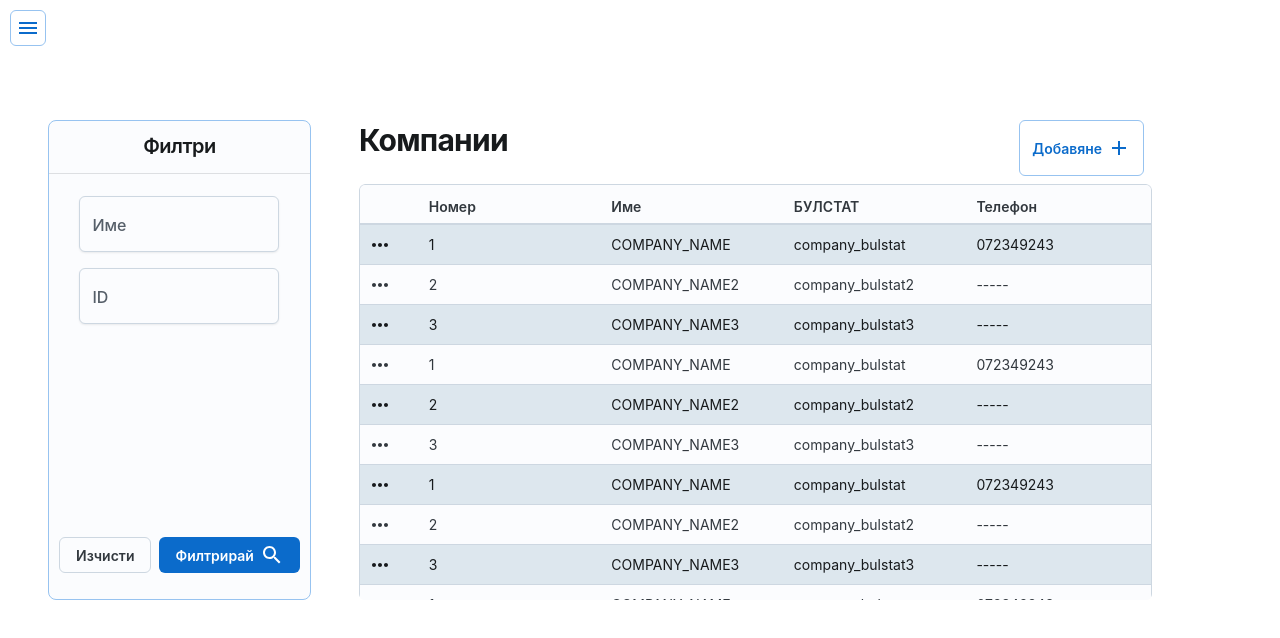
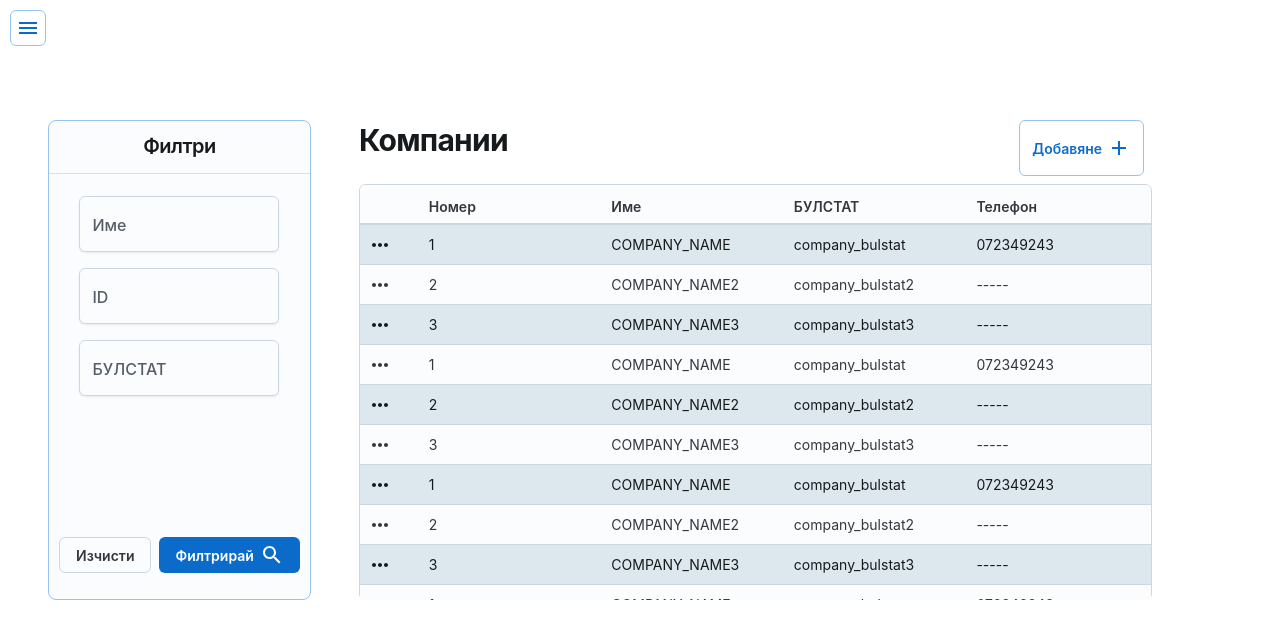
Before and after one commit to PreslavGit/BRS-4, a React (Vite) app: page /companies in a window 1280 px wide. Shown: the top 638 px of the page. Built offline with nearby package versions, Linux system fonts and the light colour scheme; a web font is replaced by a local one.

Commit message:
some state issues

```diff
--- a/src/Components/DataTable.tsx
+++ b/src/Components/DataTable.tsx
@@ -1,5 +1,6 @@
-import { Add, Delete, Edit, MoreHoriz } from "@mui/icons-material";
+import { Add, Delete, Edit, MoreHoriz, Visibility } from "@mui/icons-material";
 import { Button, Dropdown, ListItemDecorator, Menu, MenuButton, MenuItem, Sheet, Table, Typography } from "@mui/joy";
+import { useNavigate } from "react-router-dom";
 
 export type TableHeader<T> = {
     [Prop in keyof T]: string
@@ -12,11 +13,14 @@ type props<T> = {
 }
 
 export function DataTable<T>({ headers, data, tableName }: props<T>) {
+
+    const n = useNavigate()
+
     return (
         <div className="w-full h-[60vh] mr-[10vw]">
             <div className="w-full h-[7vh] pr-2 mb-[1vh] flex flex-row justify-between">
                 <Typography level='h2'>{tableName}</Typography>
-                <Button size="sm" variant="outlined">Добавяне <Add sx={{ marginLeft: '5px', }} /></Button>
+                <Button size="sm" variant="outlined" onClick={() => n('/form')}>Добавяне <Add sx={{ marginLeft: '5px', }} /></Button>
             </div>
             <Sheet sx={{ height: '52vh', overflow: 'auto', borderRadius: 'sm' }}>
                 <Table variant="outlined" hoverRow stickyHeader stripe={'odd'}>
@@ -31,12 +35,18 @@ export function DataTable<T>({ headers, data, tableName }: props<T>) {
                     </thead>
                     <tbody>
                         {data.map((d, i) => {
-                            return <tr key={i}>
-                                <td key={i}>
+                            return <tr key={`row-${i}`}>
+                                <td key={`data-${i}`}>
                                     <Dropdown>
                                         <MenuButton slots={{ root: MoreHoriz }}>
                                         </MenuButton>
                                         <Menu size="sm" placement="left-end">
+                                            <MenuItem color="primary">
+                                                <ListItemDecorator>
+                                                    <Visibility />
+                                                </ListItemDecorator>{' '}
+                                                Преглед
+                                            </MenuItem>
                                             <MenuItem>
                                                 <ListItemDecorator>
                                                     <Edit />
@@ -54,7 +64,7 @@ export function DataTable<T>({ headers, data, tableName }: props<T>) {
                                 </td>
                                 {Object.keys(headers).map(h => {
                                     const key = h as keyof T;
-                                    return <td key={d[key] as any}>{(d[key] as any) ? (d[key] as any) : '-----'}</td>
+                                    return <td key={`cell-${i}-${key as string}`}>{(d[key] as any) ? (d[key] as any) : '-----'}</td>
                                 })}
                             </tr>
                         })}
--- a/src/Components/FormInput.tsx
+++ b/src/Components/FormInput.tsx
@@ -1,12 +1,12 @@
 import { Input, styled } from "@mui/joy"
-import React from "react"
+import React, { ChangeEvent } from "react"
 
 export type FormProps = Omit<props, 'form' | 'setForm' | 'type'>
 
 type props = {
     name: string
     label: string
-    setForm: React.SetStateAction<any>
+    setForm: React.Dispatch<any>
     form: any
     type?: 'text' | 'password' | 'number'
     placeholder?: string
@@ -77,11 +77,20 @@ const InnerInput = React.forwardRef<
 });
 
 export function FormInput({ name, label, form, setForm, type = 'text', placeholder = '' }: props) {
+    // console.log(form);
+
+    function handleChange(e: ChangeEvent<HTMLInputElement>){
+        // console.log(form);
+        // console.log(name);
+
+        setForm({...form, [name]: e.target.value })
+        console.log(form);
+    }
     return (
             <Input
                 slots={{ input: InnerInput}}
-                slotProps={{ input: { placeholder: placeholder, type: type, value: form[name], name: label,
-                    onChange: (e) => setForm({...form, [name]: e.target.value })}
+                slotProps={{ input: { placeholder: placeholder, type: type, value: form[name] ?? '', name: label,
+                    onChange: (e) => handleChange(e)}
                 }}
                 sx={{ '--Input-minHeight': '56px' }}
             />
--- /dev/null
+++ b/src/Components/ManageForm.tsx
@@ -0,0 +1,33 @@
+import { Button, Stack, Typography } from "@mui/joy"
+import { FormInput, FormProps } from "./FormInput"
+import { useState } from "react"
+import { inputsToForm } from "../helpers"
+
+type props<T> = {
+    Entity: new () => T
+    labels: Record<keyof T, string>
+}
+
+export function ManageForm<T>({ Entity, labels }: props<T>) {
+    const e = new Entity()
+    const inputs: FormProps[] = Object.keys(e as any).map(i => {
+        return { name: i, label: labels[i as keyof T]}
+    })
+
+    const formInit = inputsToForm(inputs, { 'INS_COMPANY_NAME': 'Some name' })
+    const [form, setForm] = useState(formInit)
+
+    return (
+        <div className="sm:w-[600px] w-[300px] p-4 rounded-xl border-blue-300 border-[1px]">
+            <Typography level="h3" sx={{ marginBottom: '10px' }}>Добавяне на компания</Typography>
+            <Stack spacing={2} direction="row" flexWrap="wrap" useFlexGap justifyContent={'center'}>
+                {inputs.map(i => {
+                    return <FormInput form={form} label={i.label} name={i.name} setForm={setForm} key={i.name}/>
+                })}
+            </Stack>
+            <div className="w-full flex justify-center items-center mt-4">
+                <Button onClick={() => console.log(form)}>Добавяне</Button>
+            </div>
+        </div>
+    )
+}
--- a/src/Components/TableFilter.tsx
+++ b/src/Components/TableFilter.tsx
@@ -14,10 +14,11 @@ type props = {
 export function TableFilter({ formInputs, form, setForm, url }: props) {
 
     function clearForm() {
+        const cleared: any= {}
         for (const input in form) {
-            form[input] = ''
+            cleared[input] = ''
         }
-        setForm(structuredClone(form))
+        setForm(cleared)
     }
 
     async function getFiltered() {
--- a/src/Components/Tabs/Companies/Companies.tsx
+++ b/src/Components/Tabs/Companies/Companies.tsx
@@ -8,10 +8,12 @@ import { TableHeader } from "../../DataTable";
 export function Companies() {
     const filterInputs: FormProps[] = [
         { name: 'name', label: 'Име' },
-        { name: 'id', label: 'ID' }
+        { name: 'id', label: 'ID' },
+        { name: 'bulstat', label: 'БУЛСТАТ' },
     ]
 
-    const [companiesFilterForm, setCompaniesFilterForm] = useState(inputsToForm(filterInputs))
+    const formInit = inputsToForm(filterInputs)
+    const [companiesFilterForm, setCompaniesFilterForm] = useState(formInit)
 
     const headers: TableHeader<Company> = { INS_COMPANY_ID: 'Номер', INS_COMPANY_NAME: 'Име', INS_COMPANY_BULSTAT: 'БУЛСТАТ', INS_COMPANY_TEL: 'Телефон'  }
 
--- a/src/helpers.ts
+++ b/src/helpers.ts
@@ -1,22 +1,20 @@
 import { FormProps } from "./Components/FormInput";
 
-export function inputsToForm(inputs: FormProps[]) {
+export function inputsToForm(inputs: FormProps[], defaults?: Record<string, any>) {
     const result: any = {}
-    return inputs.map(i => {
-        return result[i.name] = ''
+    inputs.map(i => {
+        Object.defineProperty(result, i.name, { value: defaults?.[i.name] ?? '' })
     })
+    console.log(result);
+
+    return result
 }
 
 export function appendQueryParams(url: string, form: any) {
-    let seen = false
+    url += `?filtered=true`
     for (const input in form) {
         if(form[input]){
-            if(seen){
-                url += `&${input}=${form[input]}`
-            } else {
-                url += `?${input}=${form[input]}`
-                seen = !seen
-            }
+            url += `&${input}=${form[input]}`
         }
     }
     return url
--- a/src/main.tsx
+++ b/src/main.tsx
@@ -8,6 +8,8 @@ import { Layout } from './Components/Layout.tsx';
 import { Policies } from './Components/Tabs/Policies/Policies.tsx';
 import { Clients } from './Components/Tabs/Clients/Clients.tsx';
 import { Companies } from './Components/Tabs/Companies/Companies.tsx';
+import { ManageForm } from './Components/ManageForm.tsx';
+import { Company } from './Components/Tabs/Companies/Companies.ts';
 
 const router = createBrowserRouter(
 	createRoutesFromElements(
@@ -19,6 +21,8 @@ const router = createBrowserRouter(
 				<Route path='companies' element={<Companies />} />
 				<Route path='policies' element={<Policies />} />
 				<Route path='clients' element={<Clients />} />
+				<Route path='form' element={<ManageForm Entity={Company} labels={{INS_COMPANY_ID: 'ID', INS_COMPANY_NAME: 'Име', INS_COMPANY_ADDR: 'Адрес',
+					INS_COMPANY_BULSTAT: 'БУЛСТАТ', INS_COMPANY_CONTACT: 'Контакт', INS_COMPANY_TEL: 'Телефон'}} />} />
 			</Route>
 		</Route>
 	)
```
